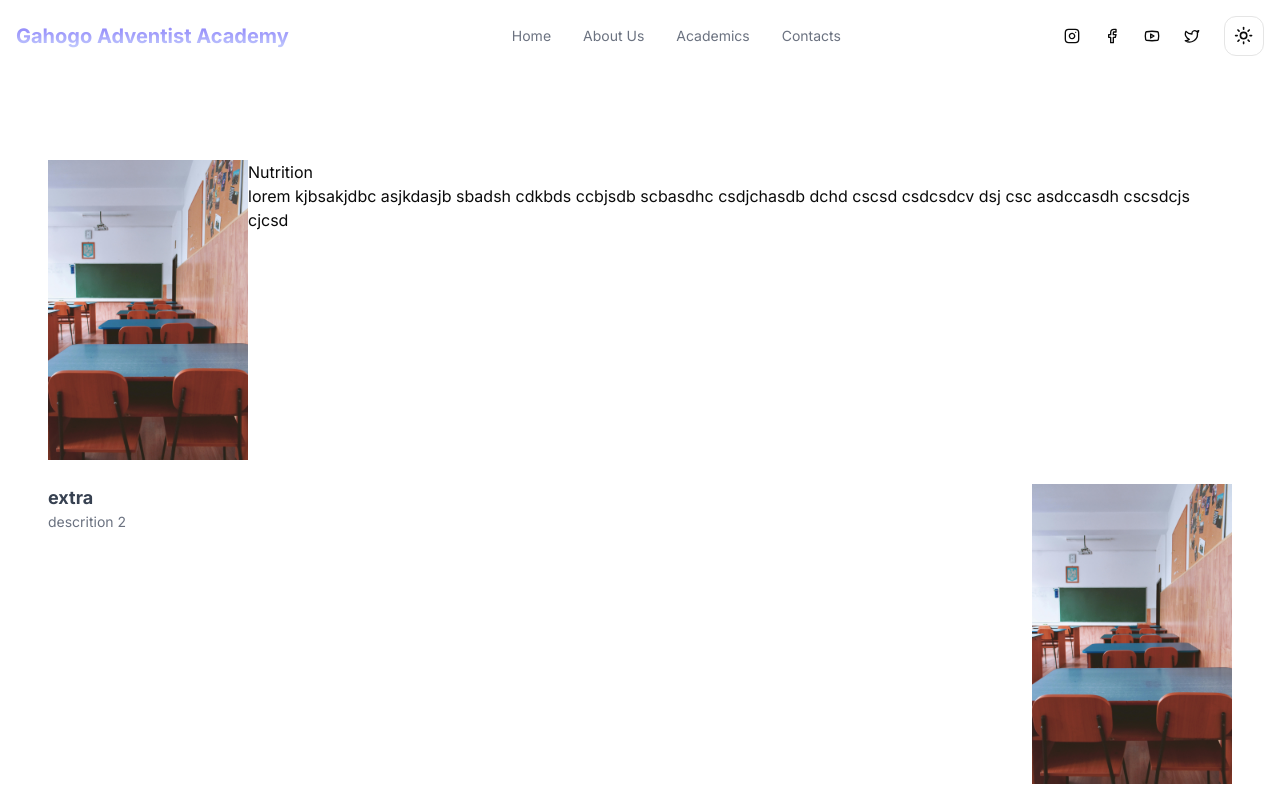
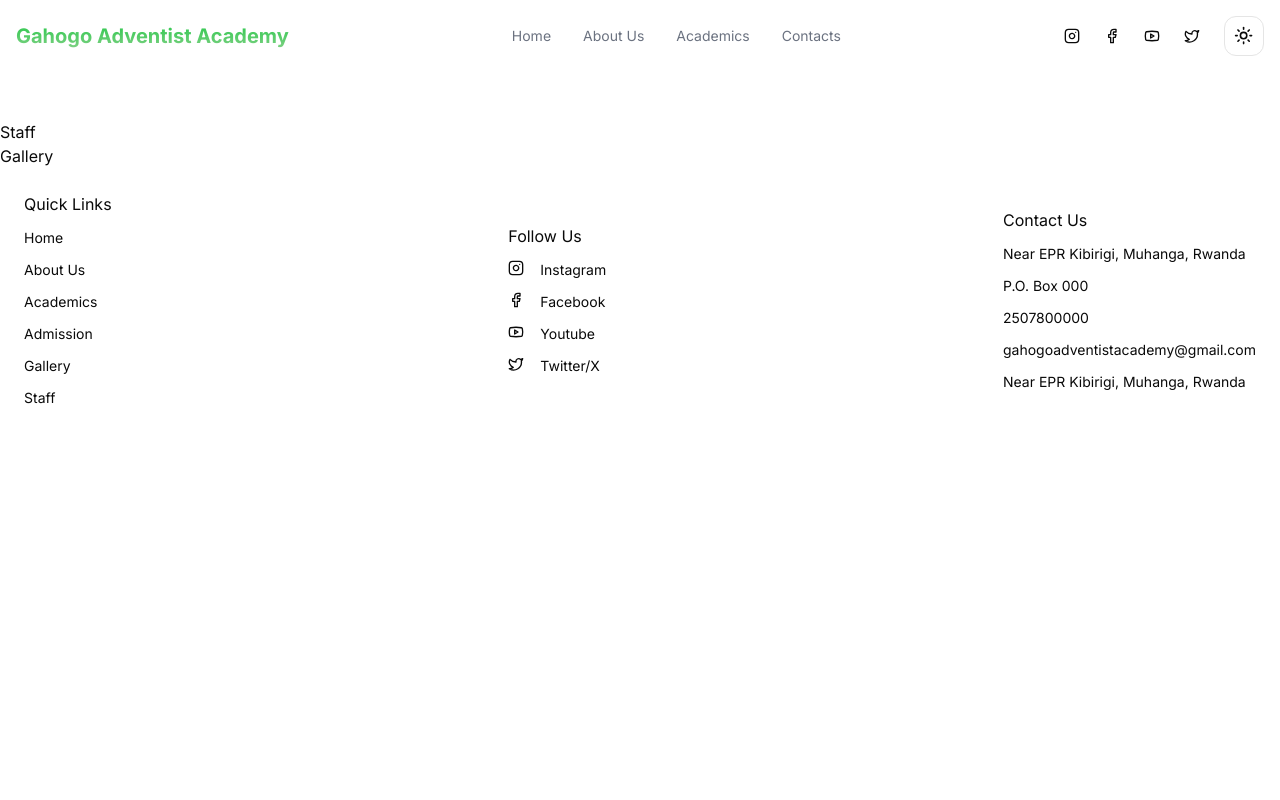
Before and after one commit to allandesu16/school-site, a Next.js app: page /about-us in a window 1280 px wide. Shown: the top 800 px of the page. Built offline with nearby package versions, Linux system fonts and the light colour scheme.

Commit message:
trying to make a grid overview

```diff
--- a/components/Navbar.tsx
+++ b/components/Navbar.tsx
@@ -9,7 +9,7 @@ const Navbar = () => {
         <nav className="flex p-4">
             <div className="flex items-center w-full justify-between">
                 <Link href="/" className="flex">
-                    <h1 className="bg-gradient-to-t from-[#c7d2fe] to-[#8678f9] bg-clip-text text-xl text-transparent font-bold">
+                    <h1 className="bg-gradient-to-t from-[#84d187] to-[#25c748] bg-clip-text text-xl text-transparent font-bold">
                         Gahogo Adventist Academy
                     </h1>
                 </Link>
--- a/components/Overview.tsx
+++ b/components/Overview.tsx
@@ -7,43 +7,8 @@ const Overview = () => {
         <div className="flex max-container p-6 rounded-xl w-full h-full">
             <div className="flex w-full flex-col gap-6">
                 {/* nutrition,hostels,sports,religion,discipline,entertainment */}
-                {overview.map((overview) => {
-                    return (
-                        <div
-                            className="flex flex-col  p-6 rounded-2xl w-full my-4"
-                            key={overview.title}
-                        >
-                            <div className="flex w-full my-6 justify-between">
-                                <Image
-                                    src={overview.img1}
-                                    alt={overview.title}
-                                    width={200}
-                                    height={200}
-                                />
-                                <div className="flex flex-col">
-                                    <h2 className="">{overview.title}</h2>
-                                    <p className="">{overview.description}</p>
-                                </div>
-                            </div>
-                            <div className="flex flex-row-reverse justify-between w-ful">
-                                <Image
-                                    src={overview.img2}
-                                    alt={overview.title2}
-                                    width={200}
-                                    height={200}
-                                />
-                                <div className="flex flex-col">
-                                    <h2 className="text-lg font-bold text-gray-700">
-                                        {overview.title2}
-                                    </h2>
-                                    <p className="text-sm text-gray-500">
-                                        {overview.description2}
-                                    </p>
-                                </div>
-                            </div>
-                        </div>
-                    );
-                })}
+                {/* slideshow */}
+                <div className="flex w-full h-[60%] object-contain "></div>
             </div>
         </div>
     );
```
